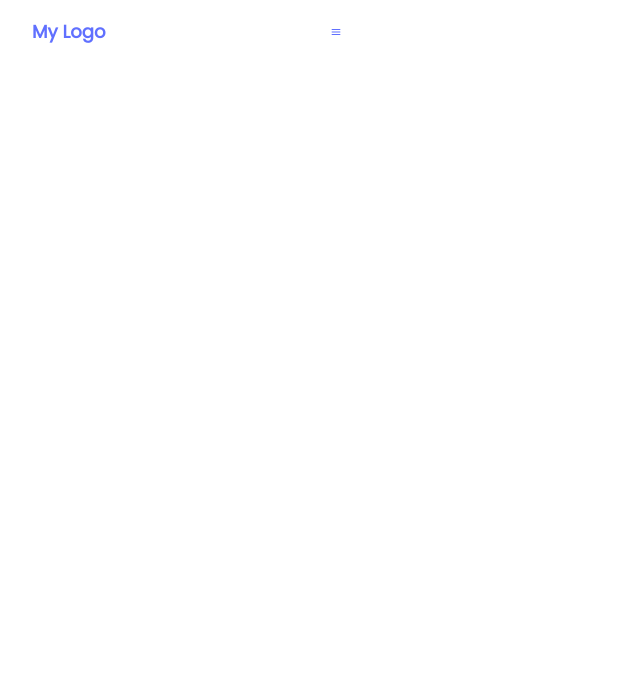
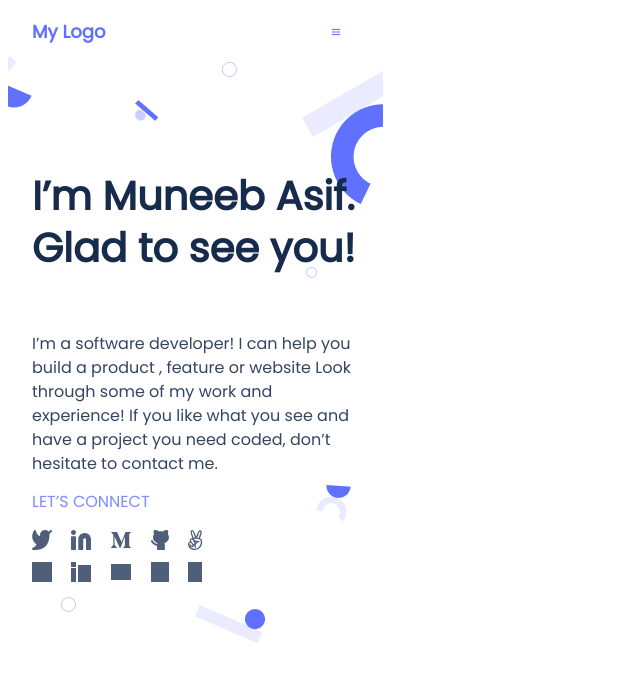
Before and after one commit to Muneeb0077/Portfolio, a website: page HeaderAndHeading/index.html in a window 1280 px wide. Shown: the top 699 px of the page, without its empty margins (0-640 px from the left). Drawn offline with Linux system fonts and the light colour scheme.

Commit message:
Completed
The first task of Header and navbar section is completed with all the measures that were recommended and folder structure is improved as well

```diff
--- a/HeaderAndHeading/index.html
+++ b/HeaderAndHeading/index.html
@@ -20,6 +20,29 @@
             </div>
         </div>
     </nav>
+    <section id="section1">
+        <div id="secDiv1">I’m Muneeb Asif.<br />Glad to see you!</div>
+        <div id="secDiv2">I’m a software developer! I can help you build a product , feature or website Look through
+            some of my work and experience! If you like what you see and have a project you need coded, don’t hesitate
+            to contact me.</div>
+        <section id="secDiv3">
+            <div id="insideSecDiv1">
+                <div id="insideSecDiv2">LET’S CONNECT</div>
+            </div>
+            <img id="img2" src="../images/social media icons.svg" />
+        </section>
+        <section id="secDiv4">
+            <div id="insideSecDiv3"></div>
+            <div id="insideSecDiv4"></div>
+            <section id="insideSecDiv5">
+                <div id="insideSecDiv6"></div>
+                <div id="insideSecDiv7"></div>
+                <div id="insideSecDiv8"></div>
+            </section>
+            <div id="secDiv5"></div>
+            <div id="secDiv6"></div>
+        </section>
+    </section>
 </body>
 
 </html>
--- a/HeaderAndHeading/style.css
+++ b/HeaderAndHeading/style.css
@@ -55,3 +55,142 @@
   top: 6px;
   position: absolute;
 }
+
+#section1 {
+  width: 100%;
+  height: 100%;
+  padding-left: 24px;
+  padding-right: 24px;
+  padding-top: 114px;
+  padding-bottom: 114px;
+  flex-direction: column;
+  justify-content: flex-start;
+  align-items: flex-start;
+  gap: 12px;
+  display: inline-flex;
+  background-image: url('../images/header-shapes\ mobile.png');
+  background-repeat: no-repeat;
+}
+
+#secDiv1 {
+  width: 327px;
+  height: 150px;
+  color: #172b4d;
+  font-size: 40px;
+  font-family: 'Poppins', sans-serif;
+  font-weight: 700;
+  line-height: 52px;
+  word-wrap: break-word;
+}
+
+#secDiv2 {
+  width: 327px;
+  height: 146px;
+  color: #344563;
+  font-size: 16px;
+  font-family: 'Poppins', sans-serif;
+  font-weight: 400;
+  line-height: 24px;
+  word-wrap: break-word;
+}
+
+#secDiv3 {
+  flex-direction: column;
+  justify-content: flex-start;
+  align-items: flex-start;
+  gap: 16px;
+  display: flex;
+}
+
+#insideSecDiv1 {
+  justify-content: flex-start;
+  align-items: center;
+  gap: 8px;
+  display: inline-flex;
+}
+
+#insideSecDiv2 {
+  color: #7f8cff;
+  font-size: 16px;
+  font-family: 'Poppins', sans-serif;
+  font-weight: 500;
+  line-height: 24px;
+  word-wrap: break-word;
+}
+
+#secDiv4 {
+  width: 170.17px;
+  height: 20px;
+  position: relative;
+}
+
+#insideSecDiv3 {
+  width: 14.17px;
+  height: 20px;
+  left: 156px;
+  top: 0;
+  position: absolute;
+  background: #505f79;
+}
+
+#insideSecDiv4 {
+  width: 20px;
+  height: 16px;
+  left: 79px;
+  top: 2px;
+  position: absolute;
+  background: #505f79;
+}
+
+#insideSecDiv5 {
+  width: 20px;
+  height: 20px;
+  left: 39px;
+  top: 0;
+  position: absolute;
+}
+
+#insideSecDiv6 {
+  width: 12.71px;
+  height: 16.97px;
+  left: 7.29px;
+  top: 3.03px;
+  position: absolute;
+  background: #505f79;
+}
+
+#insideSecDiv7 {
+  width: 4.97px;
+  height: 4.97px;
+  left: 0;
+  top: 0;
+  position: absolute;
+  background: #505f79;
+}
+
+#insideSecDiv8 {
+  width: 4.97px;
+  height: 13.72px;
+  left: 0;
+  top: 6.28px;
+  position: absolute;
+  background: #505f79;
+}
+
+#secDiv5 {
+  width: 17.99px;
+  height: 20px;
+  left: 119px;
+  top: 0;
+  position: absolute;
+  background: #505f79;
+}
+
+#secDiv6 {
+  width: 19.99px;
+  height: 19.96px;
+  left: 0;
+  top: 0;
+  position: absolute;
+  background: #505f79;
+}
```
Also changed, not shown: images/header-shapes mobile.png (added).
